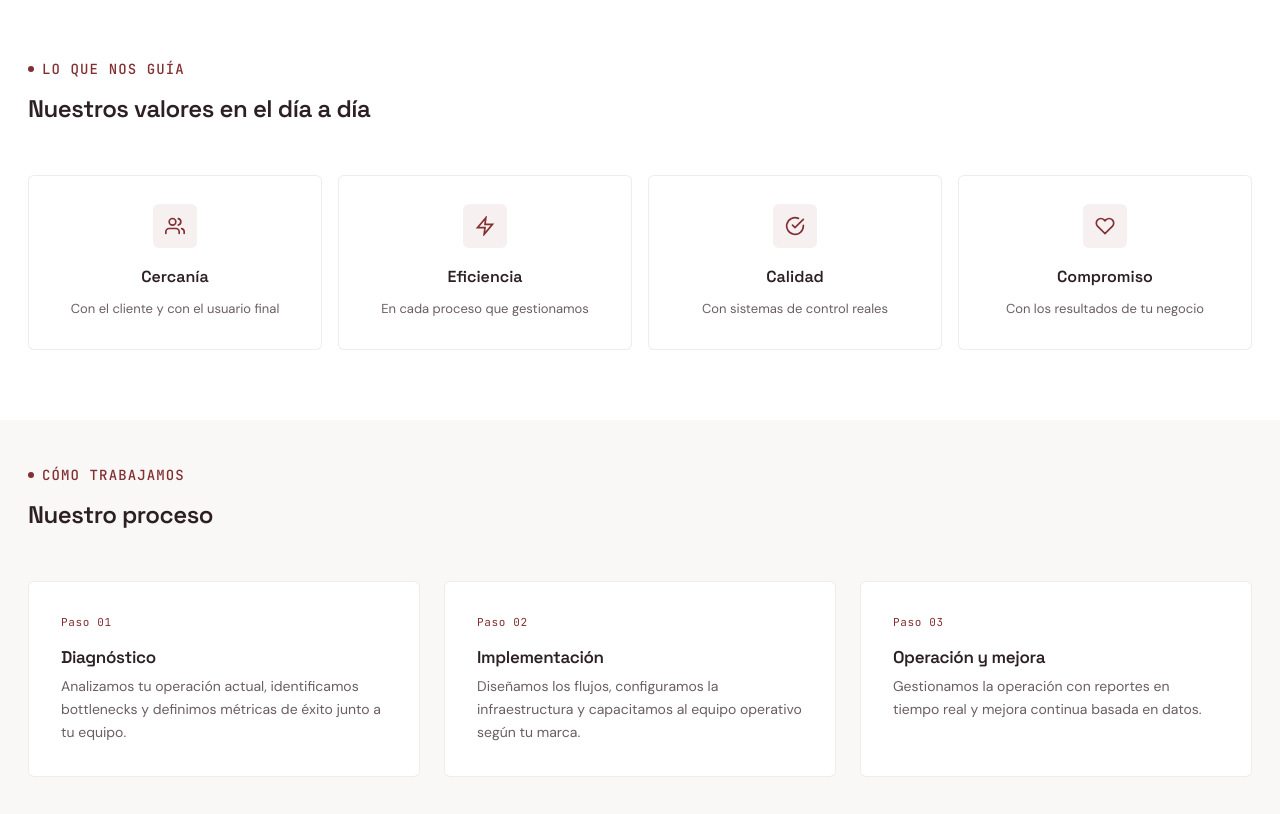
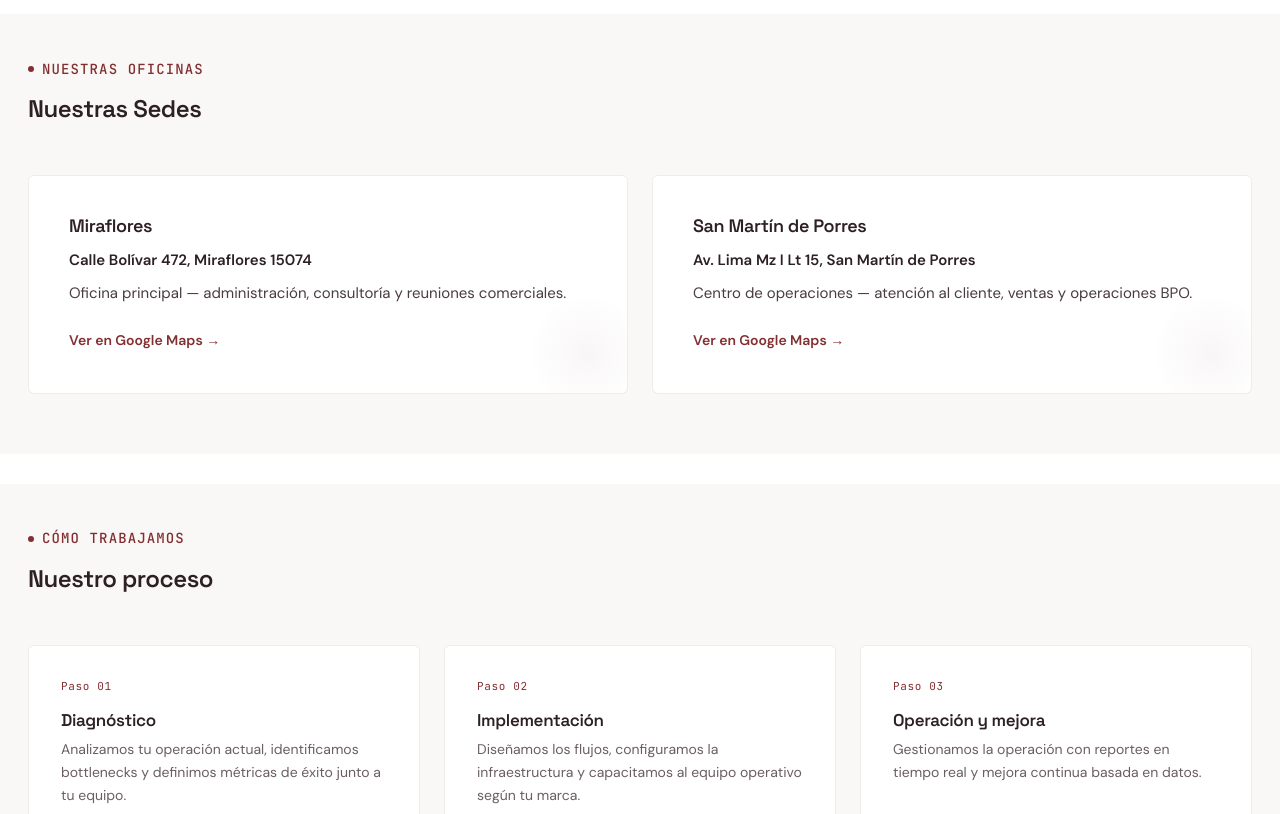
Before and after one commit to comc82/almpes, a plain HTML site: page nosotros.html in a window 1280 px wide. Shown: the part 1101-1915 px from the top of the page. Drawn offline with Linux system fonts and the light colour scheme.

Commit message:
servicios, sedes

```diff
--- a/css/styles.css
+++ b/css/styles.css
@@ -434,6 +434,15 @@ p{ margin: 0 0 1em; color: var(--muted); }
 .mv-card .eyebrow{ margin-bottom:12px; }
 .mv-card h3{ font-size:18px; margin-bottom:12px; }
 .mv-card p{ margin:0; font-size:15px; line-height:1.7; }
+.mv-card .sede-address{ font-weight:600; color:var(--fg); margin-bottom:8px; }
+.mv-card .sede-desc{ color:var(--fg-sub); margin-bottom:20px; }
+.mv-card .sede-link{
+  display:inline-flex; align-items:center; gap:6px;
+  font-size:14px; font-weight:600;
+  color:var(--accent); text-decoration:none;
+  transition:color .2s;
+}
+.mv-card .sede-link:hover{ color:var(--accent-hover); }
 
 /* ── Why choose us ── */
 .section--why-bg{
--- a/nosotros.html
+++ b/nosotros.html
@@ -78,40 +78,24 @@
   </div>
 </section>
 
-<section class="section" data-od-id="values-section">
+<section class="section section--alt" data-od-id="sedes-section">
   <div class="container">
     <div class="section-head">
-      <span class="eyebrow reveal reveal-left">Lo que nos guía</span>
-      <h2 class="reveal reveal-delay-1 reveal-left">Nuestros valores en el día a día</h2>
+      <span class="eyebrow reveal reveal-left">Nuestras oficinas</span>
+      <h2 class="reveal reveal-delay-1 reveal-left">Nuestras Sedes</h2>
     </div>
-    <div class="values-grid">
-      <div class="value-card reveal">
-        <div class="val-icon">
-          <svg viewBox="0 0 24 24" fill="none" stroke="currentColor" stroke-width="2" stroke-linecap="round"><path d="M17 21v-2a4 4 0 0 0-4-4H5a4 4 0 0 0-4 4v2"/><circle cx="9" cy="7" r="4"/><path d="M23 21v-2a4 4 0 0 0-3-3.87"/><path d="M16 3.13a4 4 0 0 1 0 7.75"/></svg>
-        </div>
-        <b>Cercanía</b>
-        <span>Con el cliente y con el usuario final</span>
+    <div class="mv-grid">
+      <div class="mv-card reveal reveal-left">
+        <h3>Miraflores</h3>
+        <p class="sede-address">Calle Bolívar 472, Miraflores 15074</p>
+        <p class="sede-desc">Oficina principal — administración, consultoría y reuniones comerciales.</p>
+        <a href="https://maps.google.com/?q=Calle+Bolívar+472+Miraflores+15074+Perú" class="sede-link" target="_blank" rel="noopener">Ver en Google Maps →</a>
       </div>
-      <div class="value-card reveal reveal-delay-1">
-        <div class="val-icon">
-          <svg viewBox="0 0 24 24" fill="none" stroke="currentColor" stroke-width="2" stroke-linecap="round"><polygon points="13 2 3 14 12 14 11 22 21 10 12 10 13 2"/></svg>
-        </div>
-        <b>Eficiencia</b>
-        <span>En cada proceso que gestionamos</span>
-      </div>
-      <div class="value-card reveal reveal-delay-2">
-        <div class="val-icon">
-          <svg viewBox="0 0 24 24" fill="none" stroke="currentColor" stroke-width="2" stroke-linecap="round"><path d="M22 11.08V12a10 10 0 1 1-5.93-9.14"/><polyline points="22 4 12 14.01 9 11.01"/></svg>
-        </div>
-        <b>Calidad</b>
-        <span>Con sistemas de control reales</span>
-      </div>
-      <div class="value-card reveal reveal-delay-3">
-        <div class="val-icon">
-          <svg viewBox="0 0 24 24" fill="none" stroke="currentColor" stroke-width="2" stroke-linecap="round"><path d="M20.84 4.61a5.5 5.5 0 0 0-7.78 0L12 5.67l-1.06-1.06a5.5 5.5 0 0 0-7.78 7.78l1.06 1.06L12 21.23l7.78-7.78 1.06-1.06a5.5 5.5 0 0 0 0-7.78z"/></svg>
-        </div>
-        <b>Compromiso</b>
-        <span>Con los resultados de tu negocio</span>
+      <div class="mv-card reveal reveal-delay-1 reveal-right">
+        <h3>San Martín de Porres</h3>
+        <p class="sede-address">Av. Lima Mz I Lt 15, San Martín de Porres</p>
+        <p class="sede-desc">Centro de operaciones — atención al cliente, ventas y operaciones BPO.</p>
+        <a href="https://maps.google.com/?q=Av.+Lima+Mz+I+Lt+15+San+Martin+de+Porres+Lima+Perú" class="sede-link" target="_blank" rel="noopener">Ver en Google Maps →</a>
       </div>
     </div>
   </div>
```
Also changed, not shown: contacto.html (+12 -2 lines), servicios.html (+21 -1 lines).
